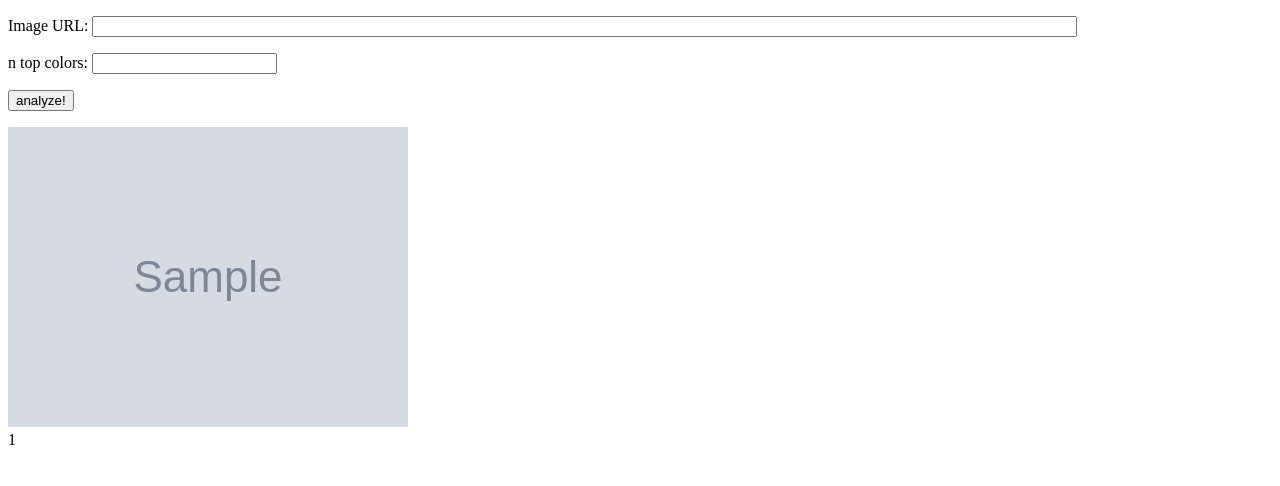
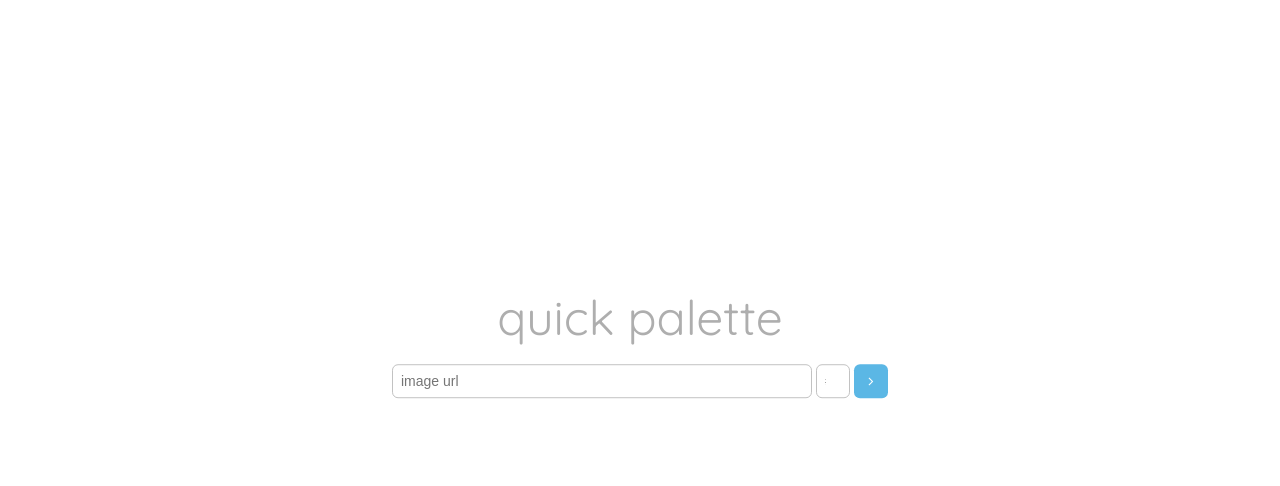
Before and after one commit to justinmao/color-frequency, a Flask app: template app/templates/index.html in a window 1280 px wide. Shown: the top 486 px of the page. Run offline with Flask 2, Linux system fonts and the light colour scheme; the template is opened without the code that fills it: values that come from a table or form of the project are taken from there, most other values are stand-ins (such as "Sample title", 1, 10 or a date in 2020); grey boxes marked "Sample" are stand-in pictures; some libraries are stand-ins or nearby versions.

Commit message:
created home screen, moved old files

```diff
--- /dev/null
+++ b/app/static/css/home.css
@@ -0,0 +1,62 @@
+html {
+}
+body {
+    margin: 0px;
+}
+input[type="text"] {
+    font-family: Arial, Helvetica, sans-serif;
+    font-size: 14px;
+}
+button {
+    background-color: #5bb7e5;
+    font-size: 14px;
+    color: white;
+    box-sizing: border-box;
+    border: 0px solid;
+    border-radius: 6px;
+    margin: 2px;
+    width: 34px;
+}
+button:focus {
+    background-color: #51a3cc;
+    outline: 0;
+}
+form {
+    display: flex;
+    justify-content: center;
+}
+#main {
+    position: absolute;
+	top: 50%;
+	left: 50%;
+	transform: translate(-50%, -100%);
+}
+#title {
+    font-family: "Quicksand", sans-serif;
+    color: #aeaeae;
+    text-align: center;
+    font-size: 48px;
+    margin: 0.3em;
+}
+.field {
+    box-sizing: border-box;
+    border: 1px solid #c2c2c2;
+    border-radius: 6px;
+    padding: 8px;
+    margin: 2px;
+}
+.field:hover {
+    border: 1px solid #aeaeae;
+}
+.field:focus {
+    border: 1px solid #5bb7e5;
+    outline: 0;
+}
+.field#url {
+    width: 60%;
+    max-width: 700px;
+    min-width: 420px;
+}
+.field#n {
+    width: 34px;
+}
--- a/app/templates/index.html
+++ b/app/templates/index.html
@@ -1,25 +1,19 @@
 <!DOCTYPE html>
 <html>
-    <head>
-        <title>dominant image colors</title>
-    </head>
-    <body>
-        <link rel="stylesheet" type="text/css" href="style/main.css">
+<head>
+    <title>quick palette</title>
+</head>
+<body>
+    <link rel="stylesheet" type="text/css" href="/static/css/home.css">
+    <link href="https://maxcdn.bootstrapcdn.com/font-awesome/4.5.0/css/font-awesome.min.css" rel="stylesheet" type="text/css">
+    <link href='https://fonts.googleapis.com/css?family=Quicksand' rel='stylesheet' type='text/css'>
+    <div id="main">
+        <div id="title">quick palette</div>
         <form action="/" method="post" name="get_image_url">
-            {{ form.hidden_tag() }}
-            <p>Image URL: {{ form.image_url(size=120) }}</p>
-            <p>n top colors: {{ form.n(size=1) }}</p>
-            <p><input type="submit" value="analyze!"></p>
+            {{ form.image_url(id="url", class="field", placeholder="image url") }}
+            {{ form.n(id="n", class="field", placeholder="#") }}
+            <button type="submit"><i class="fa fa-angle-right" aria-hidden="true"></i></button>
         </form>
-        {% if image_url %}
-            <img src={{ image_url }}>
-            <div id="palette">
-                {% for color in colors %}
-                    <div class="color" style="background-color:#{{ color[1] }}">
-                        {{ color[0] }}
-                    </div>
-                {% endfor %}
-            </div>
-        {% endif %}
-    </body>
+    </div>
+</body>
 </html>
--- a/app/templates/style/main.css
+++ /dev/null
@@ -1,10 +0,0 @@
-.palette {
-    display: flex;
-    justify-content: left;
-}
-.color {
-    display: inline-block;
-    position: relative;
-    width: 3em;
-    height: 3em;
-}
```
Also changed, not shown: app/static/css/main.css (deleted, +0 -16 lines), app/static/css/render.css (added, +50 -0 lines), app/templates/index_old.html (added, +32 -0 lines).
